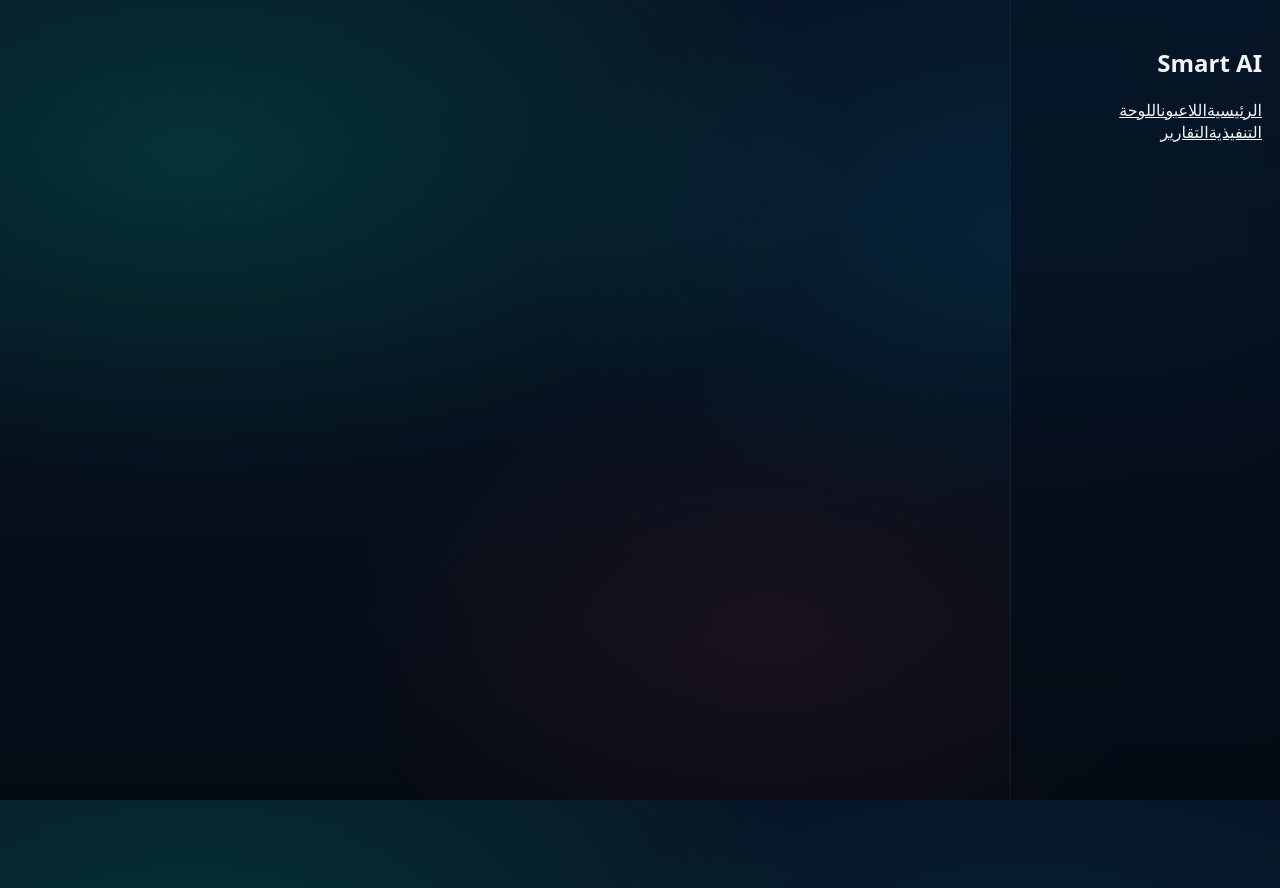
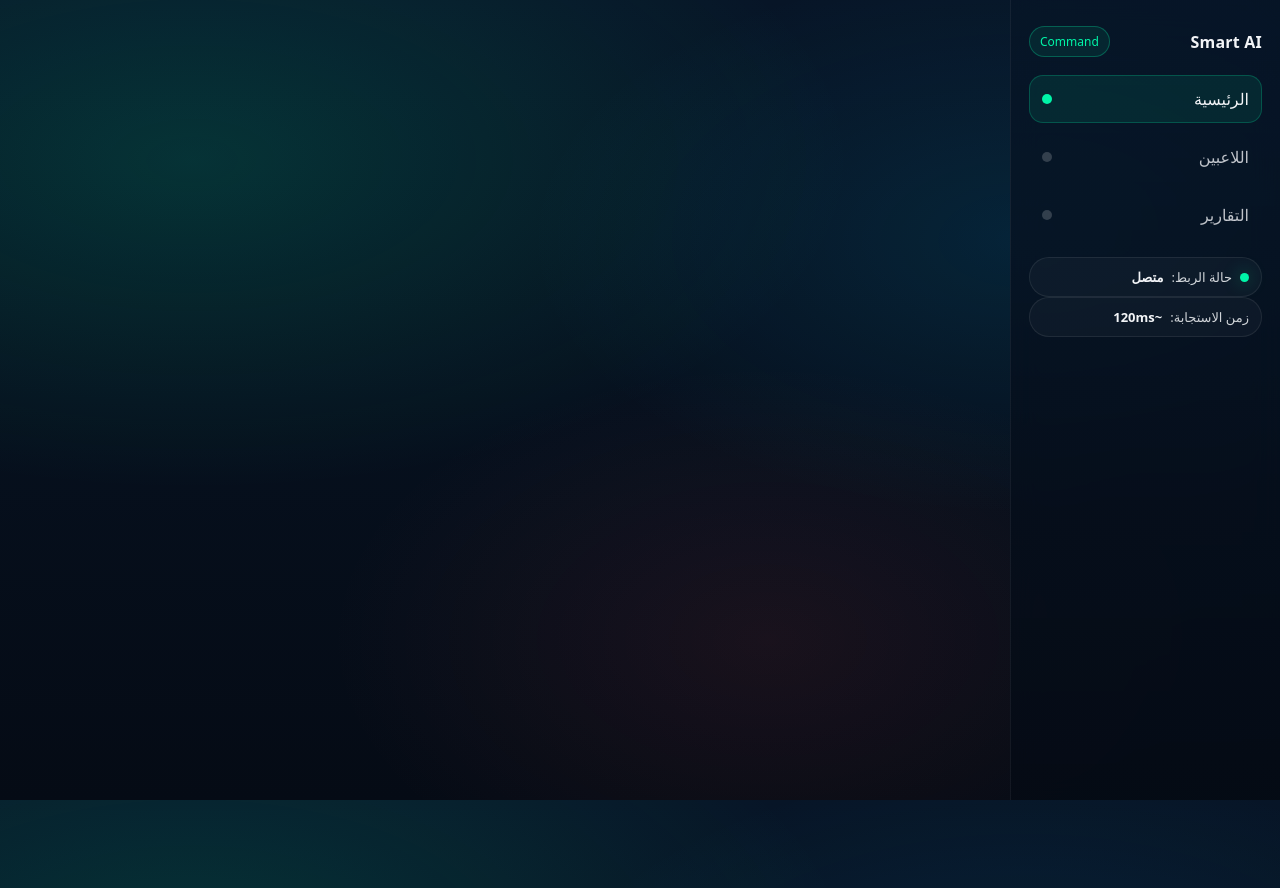
Before and after one commit to jkg9rmd8td-blip/smart-pro, a React (Vite) app: page / in a window 1280 px wide. Built offline with nearby package versions, Linux system fonts and the light colour scheme.

Commit message:
Update Sidebar.jsx

```diff
--- a/src/components/Sidebar.jsx
+++ b/src/components/Sidebar.jsx
@@ -3,12 +3,33 @@ import { NavLink } from "react-router-dom";
 export default function Sidebar() {
   return (
     <aside className="sidebar">
-      <h2>Smart AI</h2>
+      <div className="brand">
+        <div className="brand-title">Smart AI</div>
+        <div className="brand-badge">Command</div>
+      </div>
 
-      <NavLink to="/">الرئيسية</NavLink>
-      <NavLink to="/players">اللاعبون</NavLink>
-      <NavLink to="/executive">اللوحة التنفيذية</NavLink>
-      <NavLink to="/reports">التقارير</NavLink>
+      <nav className="nav">
+        <NavLink to="/" end className={({ isActive }) => (isActive ? "active" : "")}>
+          الرئيسية <span className="dot" />
+        </NavLink>
+
+        <NavLink to="/players" className={({ isActive }) => (isActive ? "active" : "")}>
+          اللاعبين <span className="dot" />
+        </NavLink>
+
+        <NavLink to="/reports" className={({ isActive }) => (isActive ? "active" : "")}>
+          التقارير <span className="dot" />
+        </NavLink>
+      </nav>
+
+      <div style={{ marginTop: "18px" }} className="pill">
+        <span className="glow" />
+        حالة الربط: <strong>متصل</strong>
+      </div>
+
+      <div className="pill">
+        زمن الاستجابة: <strong>~120ms</strong>
+      </div>
     </aside>
   );
 }
```
